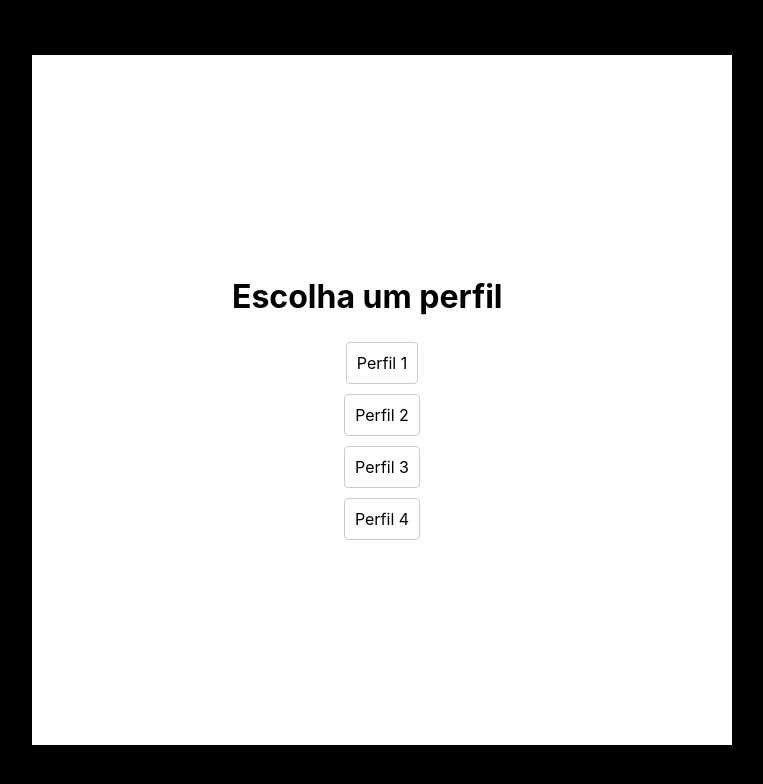
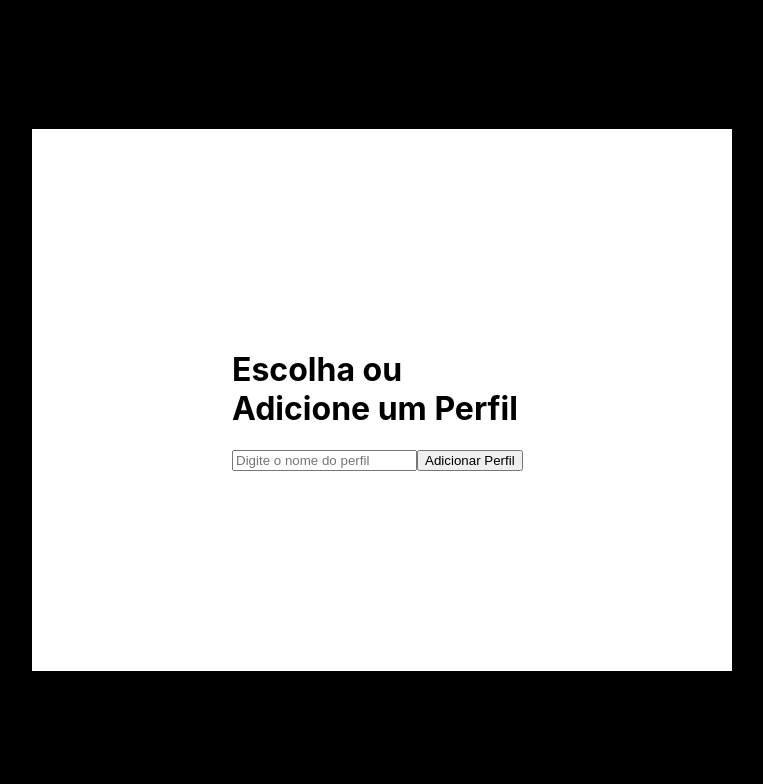
Before and after one commit to DaviMacielCavalcante/atividade_eng_de_software, a React (Create React App) app in the folder prime-video/: page /escolherPerfil in a window 1280 px wide. Shown: the top 784 px of the page, without its empty margins (258-1021 px from the left). Built offline with nearby package versions, Linux system fonts and the light colour scheme.

Commit message:
✨ feat: Adicionado criar perfil na pagina de login

```diff
--- a/prime-video/src/components/escolherPerfil/escolherPefil.jsx
+++ b/prime-video/src/components/escolherPerfil/escolherPefil.jsx
@@ -1,37 +1,54 @@
 import React, { useState } from 'react';
-import styles from './escolherPerfil.module.css';  // Estilos CSS module para essa página
+import styles from './escolherPerfil.module.css';
 import { useNavigate } from 'react-router-dom';
 
-const profiles = [
-  { id: '1', name: 'Perfil 1' },
-  { id: '2', name: 'Perfil 2' },
-  { id: '3', name: 'Perfil 3' },
-  { id: '4', name: 'Perfil 4' },
-];
-
 function EscolherPerfil() {
-
-  const [valid, setValid] = useState(false);
+  const [profiles, setProfiles] = useState([]);
+  const [newProfile, setNewProfile] = useState('');
+  const [selectedProfile, setSelectedProfile] = useState(null);
+  const [error, setError] = useState('');
   const navigate = useNavigate();
 
-  const [selectedProfile, setSelectedProfile] = useState(null);
 
   const handleProfileSelect = (profile) => {
     setSelectedProfile(profile.id);
+    navigate('/selecaoConteudo');
+  };
+
+
+  const addProfile = () => {
+    if (newProfile.trim() === "") {
+      setError("Por favor, digite o nome do perfil!");
+    } else {
+      const newId = (profiles.length + 1).toString();
+      const newProfileObj = { id: newId, name: newProfile };
+      setProfiles([...profiles, newProfileObj]);
+      setNewProfile('');
+      setError('');
+    }
   };
 
   return (
     <div className={styles.container}>
-      <h1>Escolha um perfil</h1>
+      <h1>Escolha ou Adicione um Perfil</h1>
+
+      <input
+        type="text"
+        value={newProfile}
+        onChange={(e) => setNewProfile(e.target.value)}
+        placeholder="Digite o nome do perfil"
+      />
+      <button onClick={addProfile}>Adicionar Perfil</button>
+
+
+      {error && <p className={styles.error}>{error}</p>}
+
       <ul className={styles.profileList}>
         {profiles.map((profile) => (
           <li
             key={profile.id}
             className={`${styles.profileItem} ${profile.id === selectedProfile ? styles.selected : ''}`}
-            onClick={() => {
-              handleProfileSelect(profile)
-              navigate('/selecaoConteudo')
-            }}
+            onClick={() => handleProfileSelect(profile)}
           >
             {profile.name}
           </li>
```
